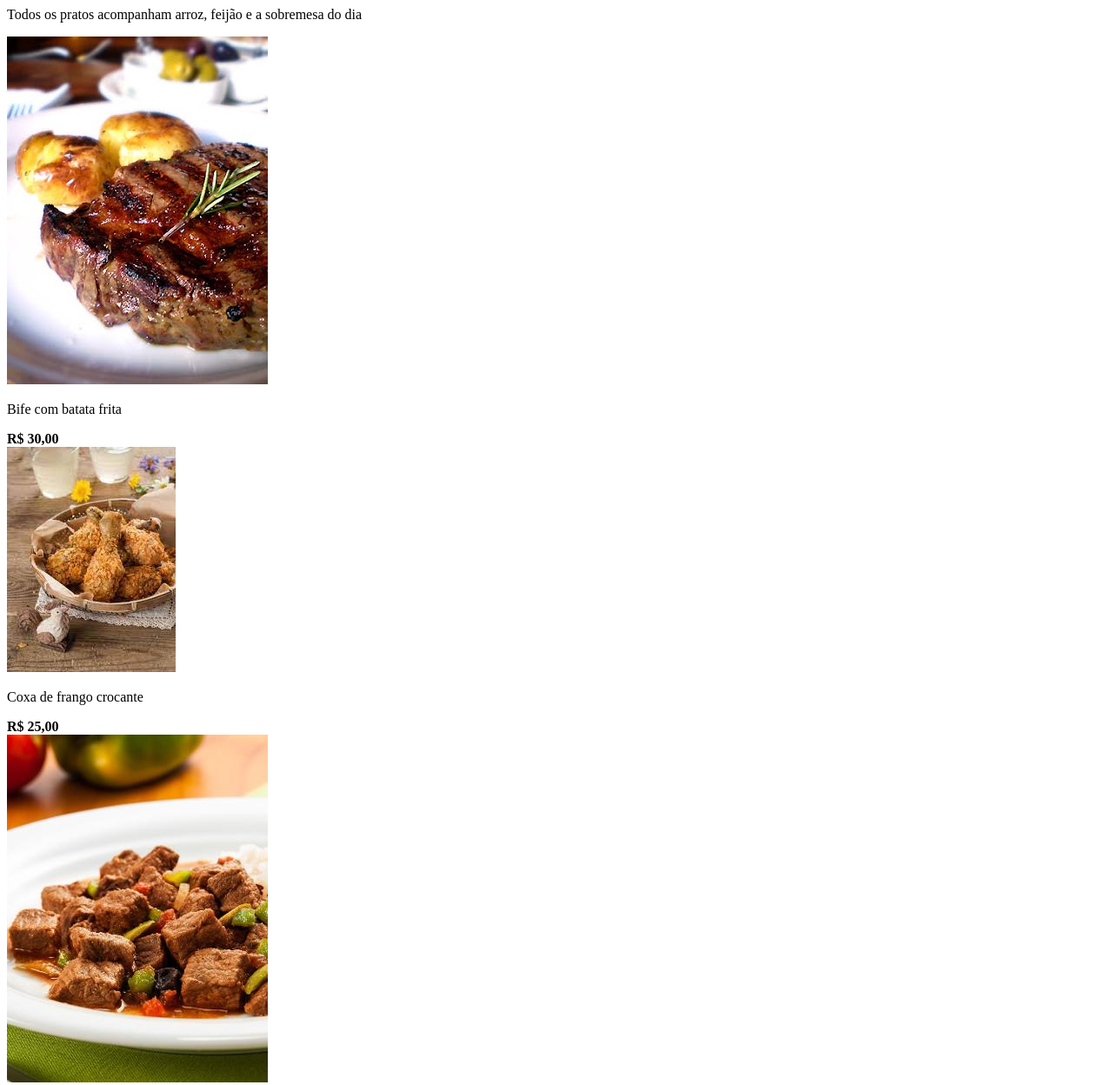
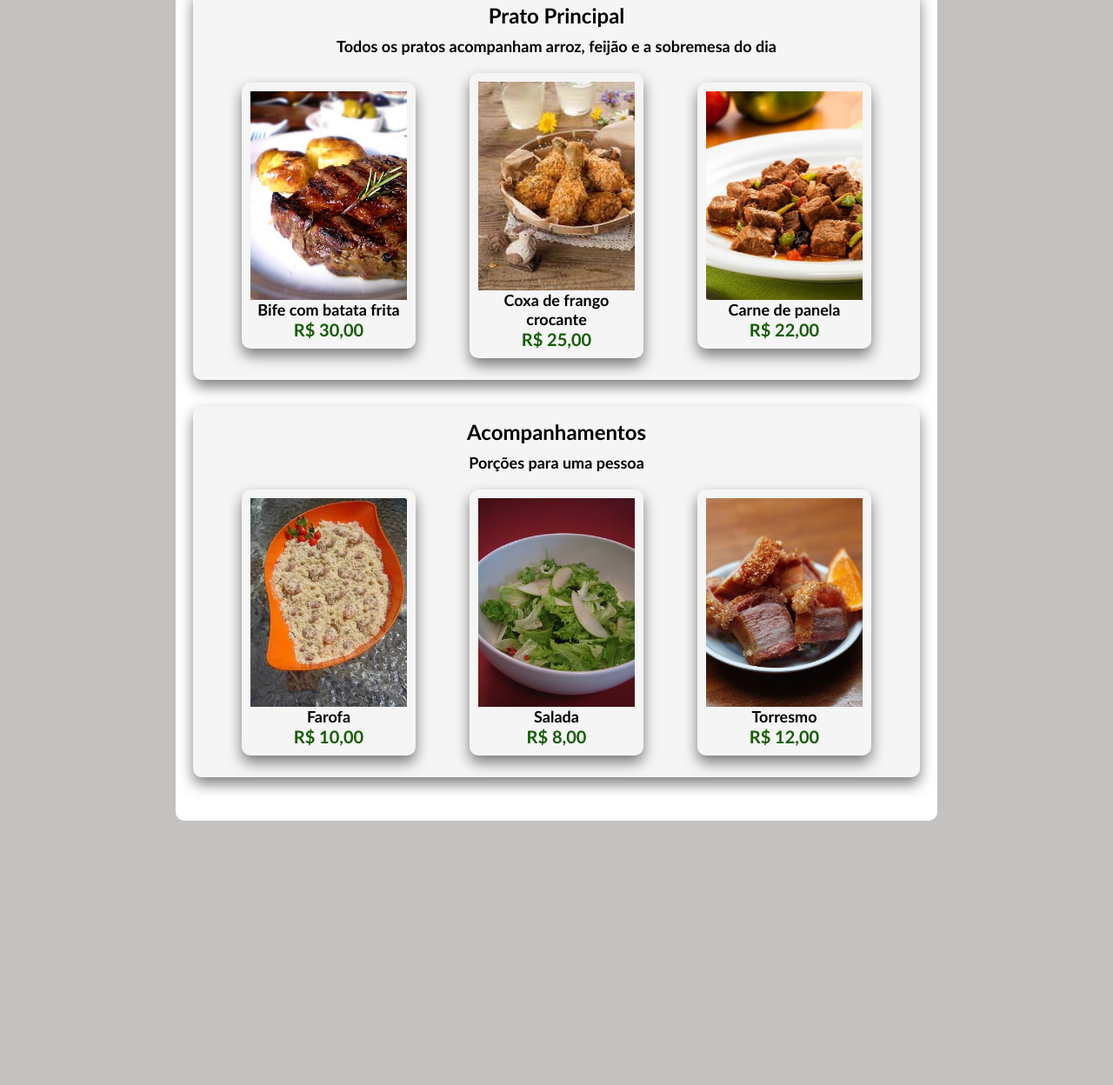
Before and after one commit to rafaScalet/Menu, a plain HTML site: page index.html in a window 1280 px wide. Shown: the part 378-1626 px from the top of the page at 87% size. After the commit the page ends 1330 px from the top, so only its background shows below. Drawn offline with Linux system fonts and the light colour scheme.

Commit message:
closes #3 - formatação do menu

```diff
--- a/css/style.css
+++ b/css/style.css
@@ -0,0 +1,61 @@
+body {
+    background-color: #c3c2c0;
+    font-family: 'Gill Sans', 'Gill Sans MT', Calibri, 'Trebuchet MS', sans-serif;
+}
+
+.container {
+    background-color: #ffffff;
+    width: 836px;
+    margin: auto;
+    padding: 20px;
+    border-radius: 10px;
+    text-align: center;
+}
+
+.category {
+    background-color: #f5f5f5;
+    box-shadow: 0 8px 16px 0 rgba(0, 0, 0, 0.5);
+    border-radius: 10px;
+    display: flex;
+    flex-direction: column;
+    padding: 5px;
+    margin: auto;
+    margin-bottom: 30px;
+    font-size: 18px;
+    font-weight: 700;
+}
+
+.products {
+    display: flex;
+    flex-direction: row;
+    margin: 20px;
+}
+
+.product {
+    background-color: #f5f5f5;
+    box-shadow: 0 8px 16px 0 rgba(0, 0, 0, 0.5);
+    display: flex;
+    flex-direction: column;
+    margin: auto;
+    padding: 10px;
+    border-radius: 10px;
+    width: 180px;
+}
+
+.price {
+    font-size: 20px;
+    color: #155c04;
+}
+
+.title {
+    font-size: 24px;
+    margin: 10px;
+}
+
+/* .product img {
+    width: 200px;
+} */
+/*
+.home-image {
+    width: 600px;
+} */
--- a/index.html
+++ b/index.html
@@ -12,50 +12,54 @@
 
 <body>
     <div class="container">
-        <img src="assets/home.jpg" alt="home page image">
+        <img src="assets/home.jpg" alt="home page image" class="home-image">
         <h1>Menu - Faça A Sua Escolha</h1>
-        <div class="main-course">
-            <h3>Prato Principal</h3>
-            <p>Todos os pratos acompanham arroz, feijão e a sobremesa do dia</p>
+        <div class="category">
+            <span class="title">Prato Principal</span>
+            <span>Todos os pratos acompanham arroz, feijão e a sobremesa do dia</span>
+            <div class="products">
                 <div class="product">
                     <img src="assets/bife.jpg" alt="bife">
-                <p>Bife com batata frita</p>
-                <strong>R$ 30,00</strong>
+                    <span>Bife com batata frita</span>
+                    <span class="price">R$ 30,00</span>
                     <div class="quantity buttons-added"></div>
                 </div>
                 <div class="product">
                     <img src="assets/coxa.jpg" alt="bife">
-                <p>Coxa de frango crocante</p>
-                <strong>R$ 25,00</strong>
+                    <span>Coxa de frango crocante</span>
+                    <span class="price">R$ 25,00</span>
                     <div class="quantity buttons-added"></div>
                 </div>
                 <div class="product">
                     <img src="assets/panela.jpg" alt="bife">
-                <p>Carne de panela</p>
-                <strong>R$ 22,00</strong>
+                    <span>Carne de panela</span>
+                    <span class="price">R$ 22,00</span>
                     <div class="quantity buttons-added"></div>
                 </div>
             </div>
-        <div class="side-dishes">
-            <h3>Acompanhamentos</h3>
-            <p>Porções para uma pessoa</p>
+        </div>
+        <div class="category">
+            <span class="title">Acompanhamentos</span>
+            <span>Porções para uma pessoa</span>
+            <div class="products">
                 <div class="product">
                     <img src="assets/farofa.jpg" alt="bife">
-                <p>Farofa</p>
-                <strong>R$ 10,00</strong>
+                    <span>Farofa</span>
+                    <span class="price">R$ 10,00</span>
                     <div class="quantity buttons-added"></div>
                 </div>
                 <div class="product">
                     <img src="assets/salada.jpg" alt="bife">
-                <p>Salada</p>
-                <strong>R$ 8,00</strong>
+                    <span>Salada</span>
+                    <span class="price">R$ 8,00</span>
                     <div class="quantity buttons-added"></div>
                 </div>
                 <div class="product">
                     <img src="assets/torresmo.jpg" alt="bife">
-                <p>Torresmo</p>
-                <strong>R$ 12,00</strong>
+                    <span>Torresmo</span>
+                    <span class="price">R$ 12,00</span>
                     <div class="quantity buttons-added"></div>
+                </div>
             </div>
         </div>
     </div>
```
Also changed, not shown: 1 other file. Lines whose indentation alone changed are shown as unchanged.
